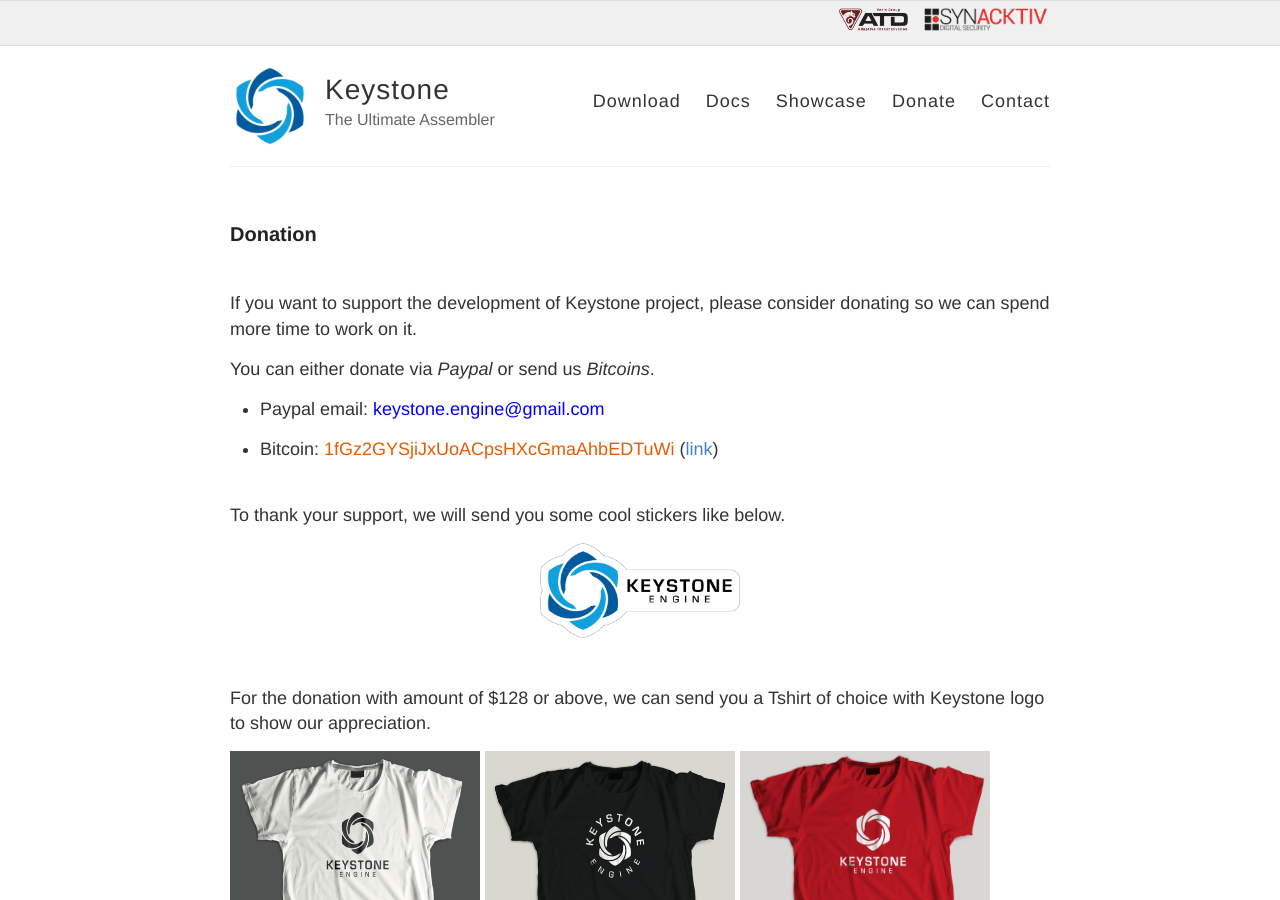
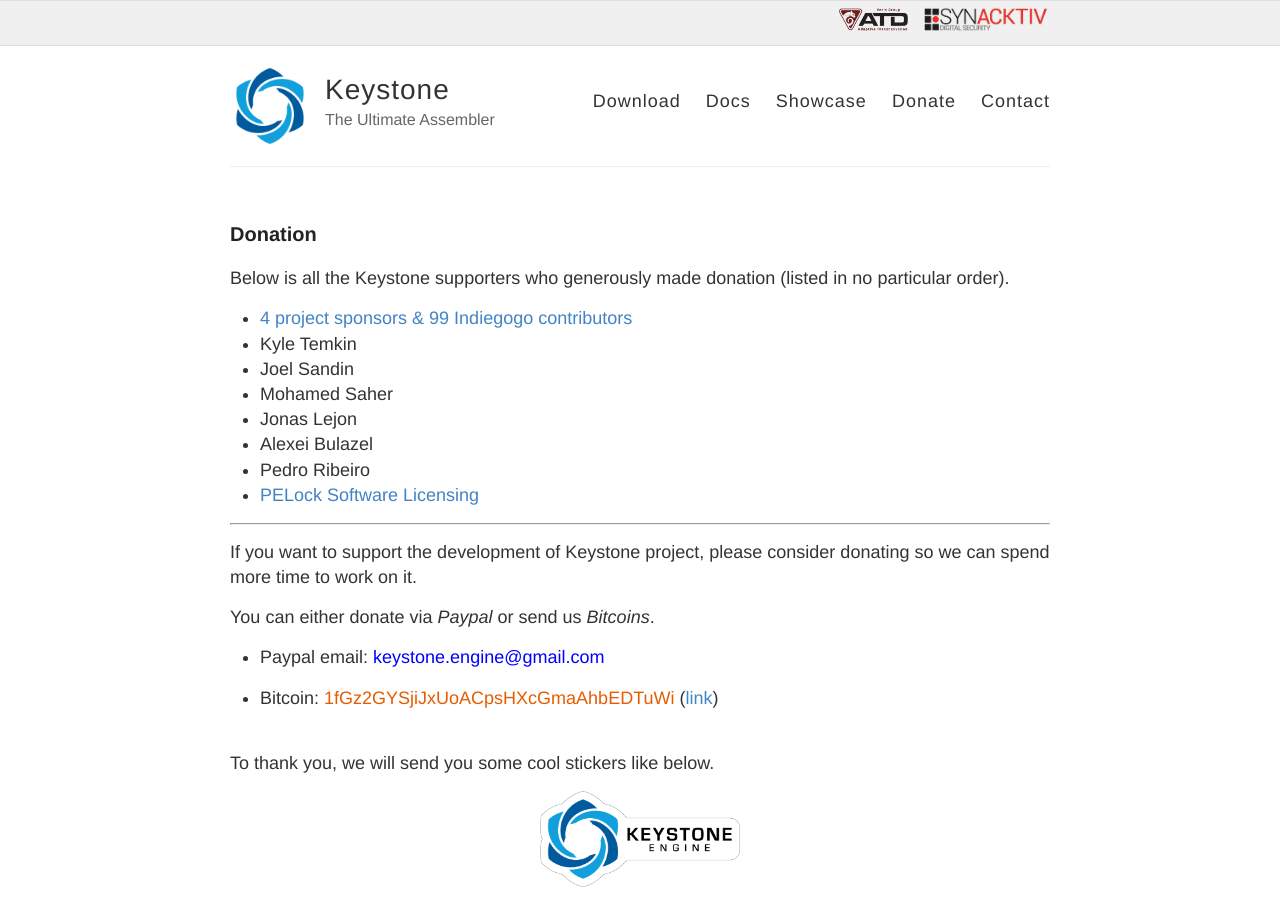
Before and after one commit to keystone-engine/keystone-engine.github.io, a Jekyll site: the page built from donate.md, in a window 1280 px wide and 900 px high. Built offline with Jekyll 4.4.1, drawn with Linux system fonts in a browser that asks for light colours.

Commit message:
add donators

```diff
--- a/donate.md
+++ b/donate.md
@@ -5,7 +5,20 @@
 
 ### Donation
 
-<br>
+Below is all the Keystone supporters who generously made donation (listed in no particular order).
+
+- [4 project sponsors & 99 Indiegogo contributors](http://www.keystone-engine.org/indiegogo4)
+- Kyle Temkin
+- Joel Sandin
+- Mohamed Saher
+- Jonas Lejon
+- Alexei Bulazel
+- Pedro Ribeiro
+- <a href="https://www.pelock.com" title="PELock Software Licensing">PELock Software Licensing</a>
+
+
+---
+
 If you want to support the development of Keystone project, please consider donating so we can spend more time to work on it.
 
 You can either donate via *Paypal* or send us *Bitcoins*.
@@ -15,7 +28,7 @@
 - Bitcoin: <font color="#E65C00">1fGz2GYSjiJxUoACpsHXcGmaAhbEDTuWi</font> ([link](bitcoin:1fGz2GYSjiJxUoACpsHXcGmaAhbEDTuWi?message=donation))
 
 <br>
-To thank your support, we will send you some cool stickers like below.
+To thank you, we will send you some cool stickers like below.
 
 <center>
 <img src="/images/keystone-sticker.png" alt="Keystone sticker" width="200" />
```
